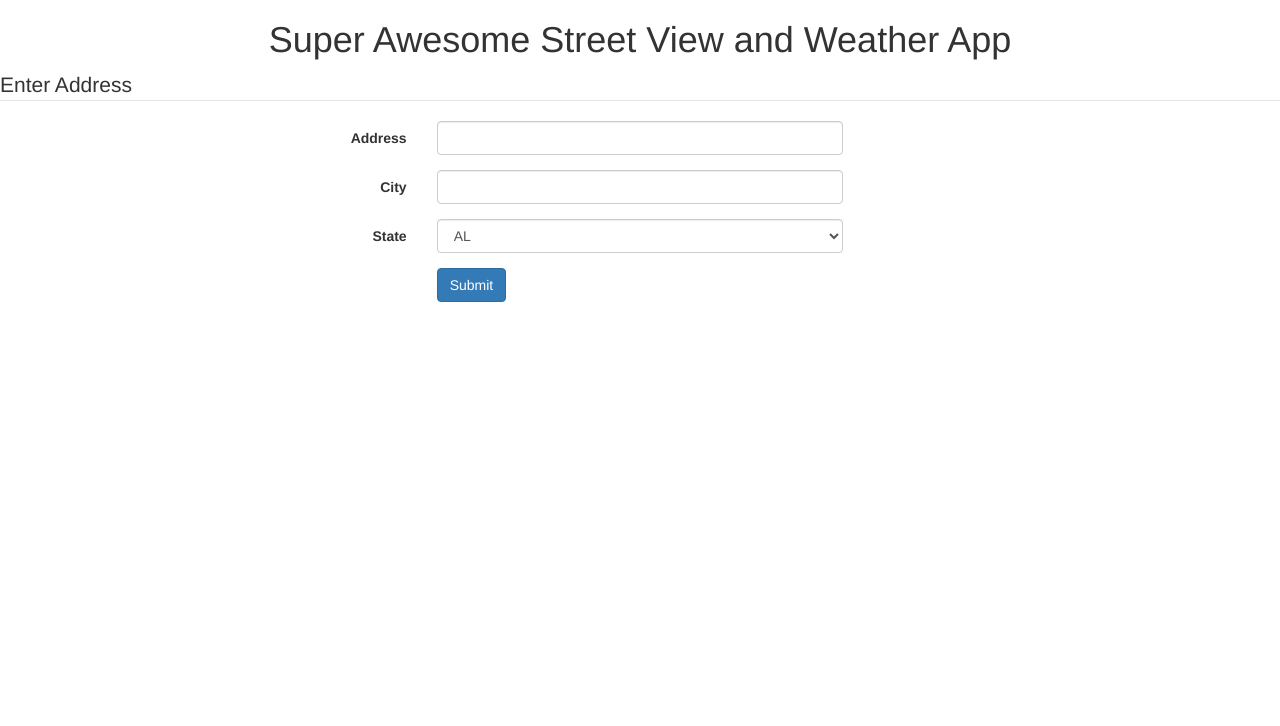
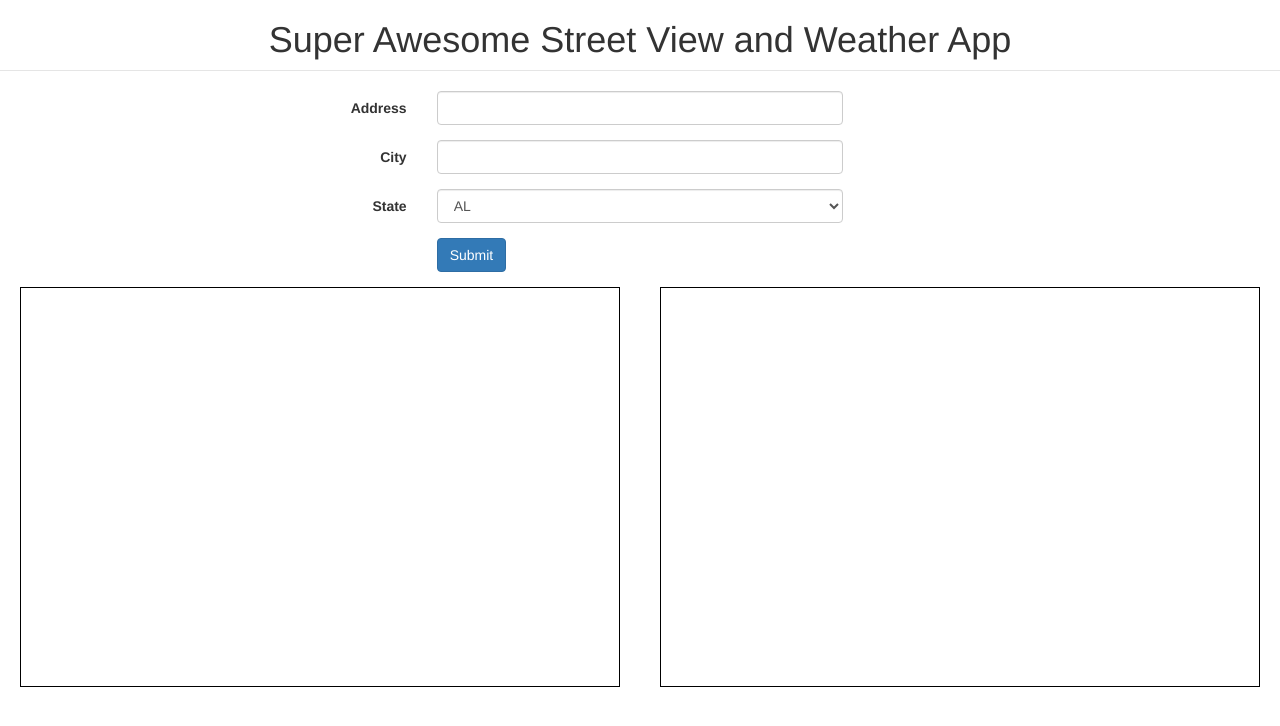
Before and after one commit to aseegmiller/MapAndWeather, a website: page index.html in a window 1280 px wide. Drawn offline with nearby package versions, Linux system fonts and the light colour scheme.

Commit message:
Added Divs

```diff
--- a/index.html
+++ b/index.html
@@ -18,7 +18,7 @@
 <fieldset>
 
 <!-- Form Name -->
-<legend>Enter Address</legend>
+<legend></legend>
 
 <!-- Text input-->
 <div class="form-group">
@@ -107,6 +107,9 @@
 </fieldset>
 </form>
 
+<div id=streetview></div>
+
+<div id=weather></div>
 
 <script type="text/javascript" src="backend.js"></script>
 
--- a/style.css
+++ b/style.css
@@ -3,3 +3,21 @@ h1
 	text-align: center;
 	font-family: sans-serif;
 }
+
+#streetview
+{
+	width: 600px;
+	height:400px;
+	border: 1px solid black;
+	float: left;
+	margin-left:20px;
+}
+
+#weather
+{
+	width: 600px;
+	height:400px;
+	border: 1px solid black;
+	float: right;
+	margin-right:20px;
+}
```
